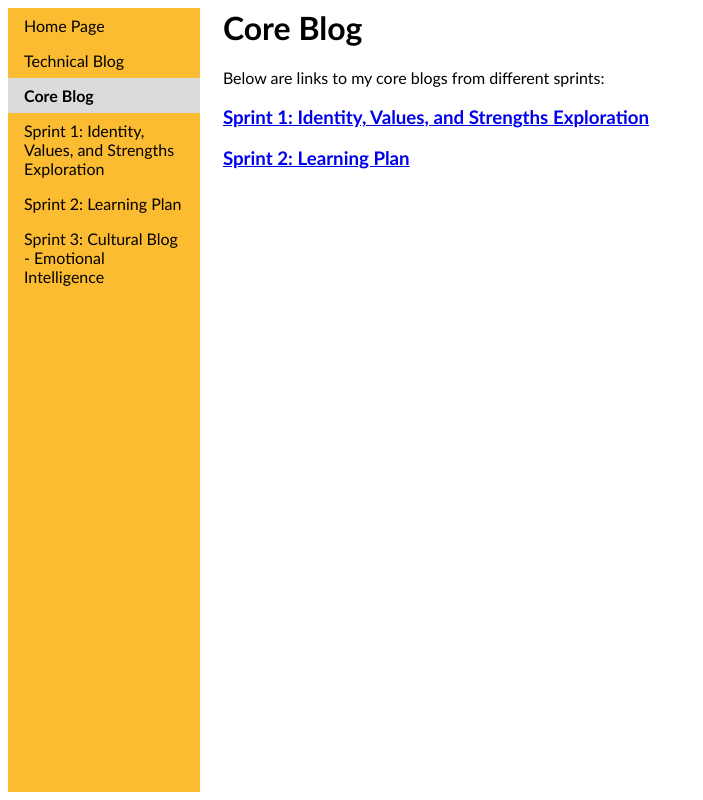
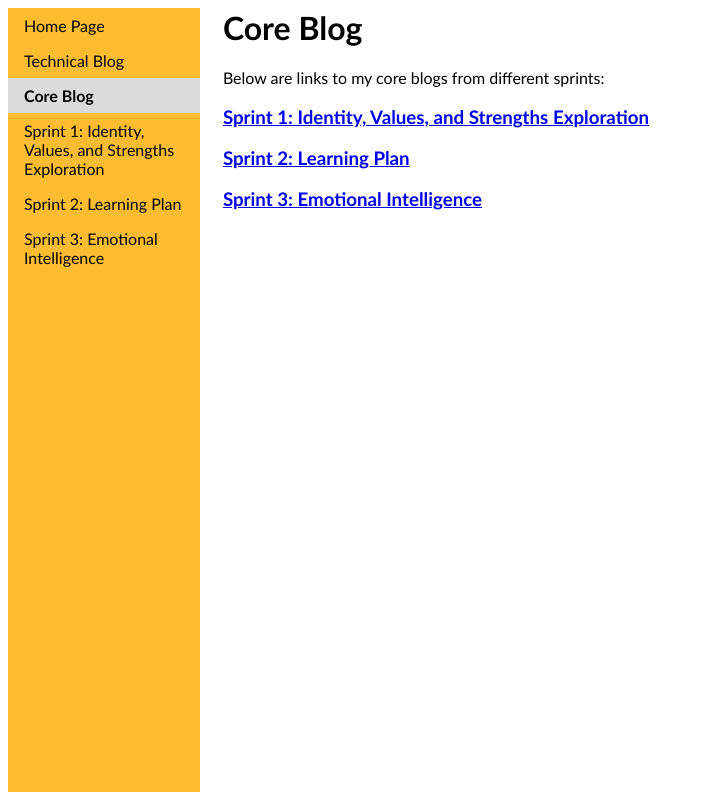
Before and after one commit to amaryah-halo/amaryah-halo.github.io, a plain HTML site: page core-blog/core-index.html in a window 1280 px wide. Shown: the whole page, without its empty margins (0-703 px from the left). Drawn offline with Linux system fonts and the light colour scheme.

Commit message:
Emotional Intelligence Blog Updated. Still working on it.

```diff
--- a/core-blog/core-index.html
+++ b/core-blog/core-index.html
@@ -11,7 +11,7 @@
     <b><li class ="active"><a href="#core">Core Blog</a></b>
     <li><a href="identity-values.html">Sprint 1: Identity, Values, and Strengths Exploration</a>
     <li><a href="learning-plan.html">Sprint 2: Learning Plan</a>
-    <li><a href="emotional-intelligence.html">Sprint 3: Cultural Blog - Emotional Intelligence</a>
+    <li><a href="emotional-intelligence.html">Sprint 3: Emotional Intelligence</a>
   </ul>
 
   <body class = "font">
@@ -23,5 +23,7 @@
 
     <h3><a href="learning-plan.html"> Sprint 2: Learning Plan</a></h3>
 
+    <h3><a href="learning-plan.html"> Sprint 3: Emotional Intelligence</a></h3>
+
   </body>
 </html>
```
Also changed, not shown: core-blog/emotional-intelligence.html (+2 -2 lines), core-blog/identity-values.html (+1 -1 lines), core-blog/learning-plan.html (+1 -1 lines).
